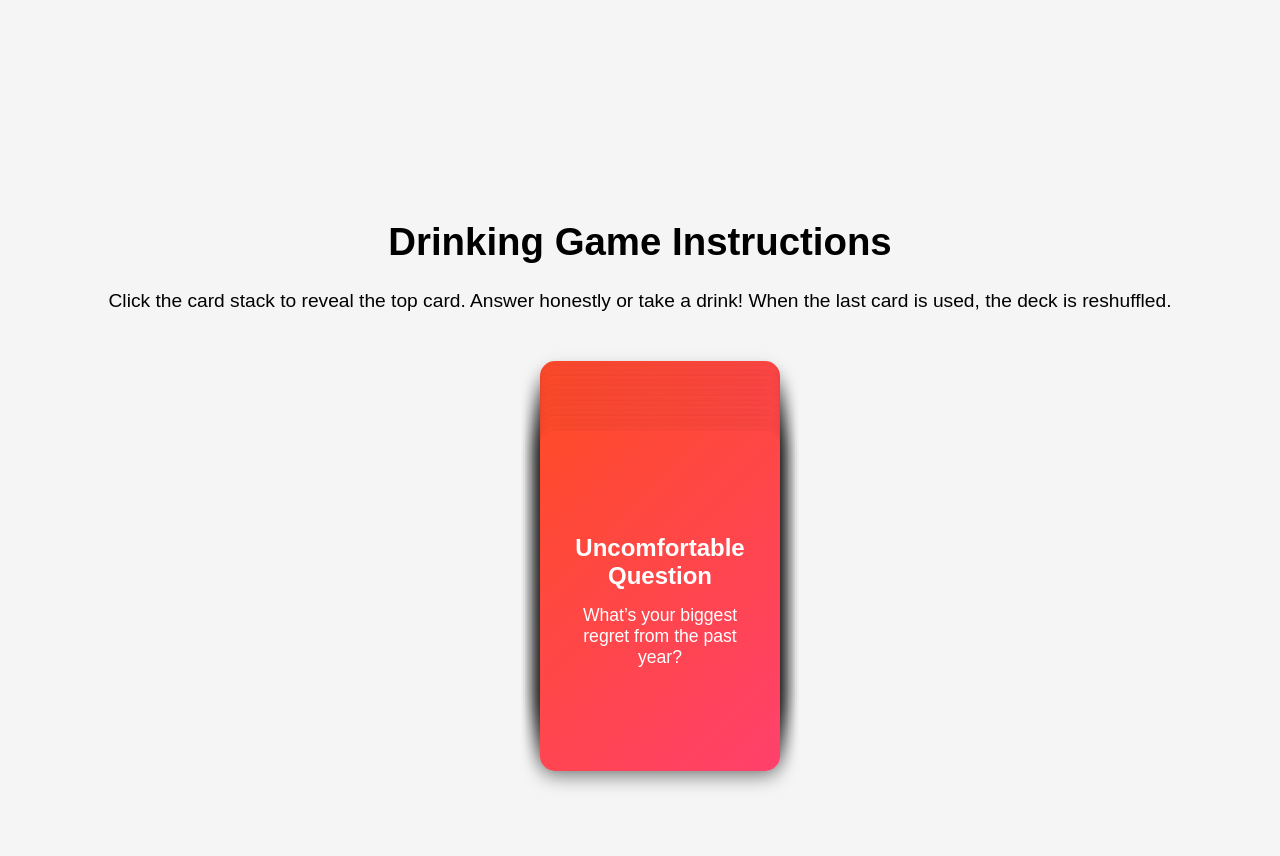
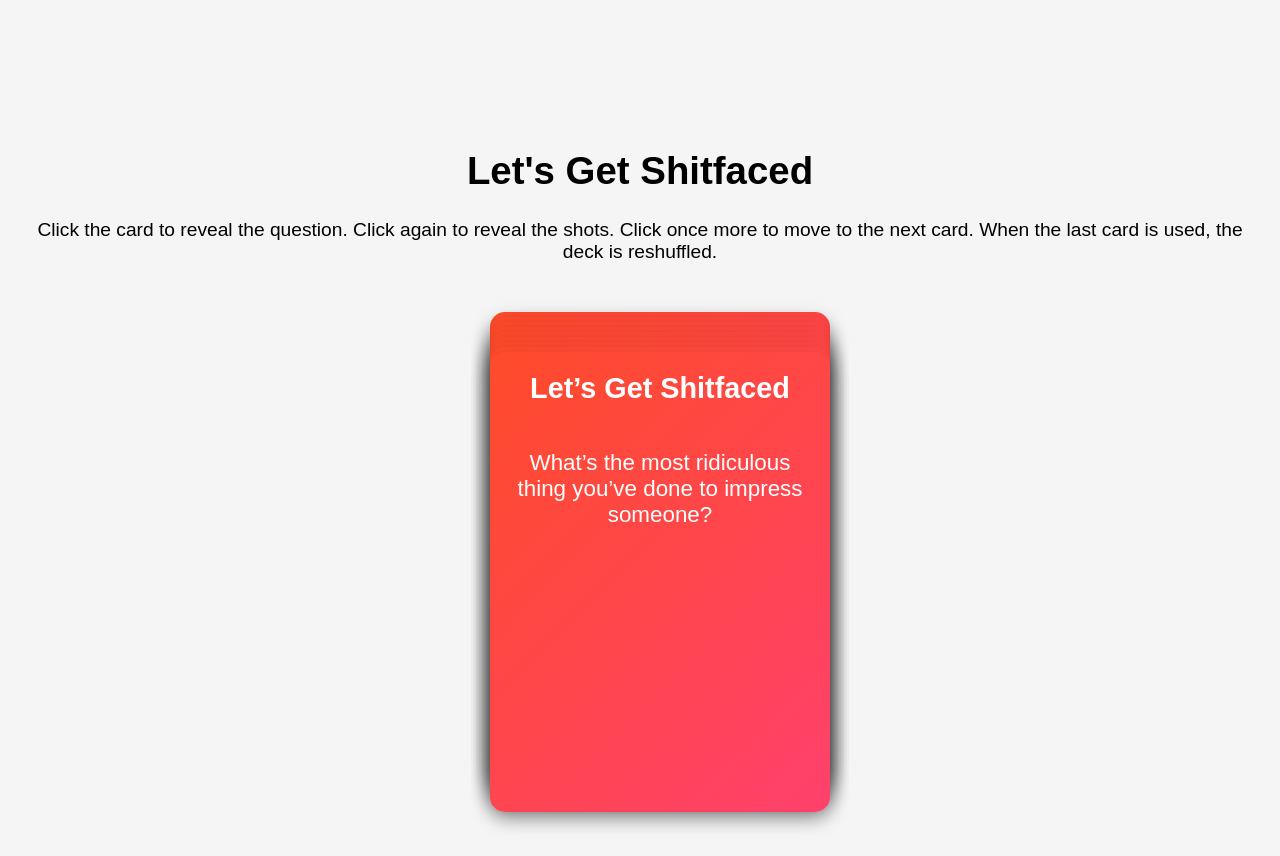
Before and after one commit to FrannyWebby/drinking-game-cards, a plain HTML site: page index.html in a window 1280 px wide. Drawn offline with Linux system fonts and the light colour scheme.

Commit message:
index.html

```diff
--- a/index.html
+++ b/index.html
@@ -3,7 +3,7 @@
 <head>
     <meta charset="UTF-8">
     <meta name="viewport" content="width=device-width, initial-scale=1.0">
-    <title>Drinking Game Cards</title>
+    <title>Let's Get Shitfaced</title>
     <style>
         body {
             font-family: 'Arial', sans-serif;
@@ -26,8 +26,8 @@
 
         .card-stack {
             position: relative;
-            width: 200px;
-            height: 300px;
+            width: 300px; /* More card-like dimensions */
+            height: 420px;
         }
 
         .card {
@@ -41,35 +41,63 @@
             display: flex;
             flex-direction: column;
             align-items: center;
-            justify-content: center;
+            justify-content: flex-start;
             text-align: center;
             padding: 20px;
             cursor: pointer;
-            transition: transform 0.3s, box-shadow 0.3s;
-            backface-visibility: hidden;
-        }
-
-        .card:hover {
-            transform: scale(1.05);
-            box-shadow: 0 12px 30px rgba(0, 0, 0, 0.3);
+            transition: transform 0.6s, opacity 0.3s;
         }
 
         .card.hidden {
-            transform: rotateY(180deg);
+            opacity: 0;
+            pointer-events: none;
+            transform: translateY(50px);
+        }
+
+        .card.show-shots {
+            transform: translateY(0) scale(1.05);
         }
 
         .card-title {
-            font-size: 1.5em;
+            font-size: 1.8em;
             margin-bottom: 15px;
             font-weight: bold;
         }
 
         .card-question {
-            font-size: 1.1em;
+            font-size: 1.4em;
+            margin-top: 30px;
+            text-align: center;
+        }
+
+        .card-shots {
+            font-size: 2em;
+            font-weight: bold;
+            text-align: center;
+            margin-top: auto; /* Align to the bottom of the card */
+            display: none;
         }
 
         .card-stack .card:last-child {
             z-index: 10;
+        }
+
+        @keyframes shuffle-animation {
+            0% { transform: translateY(0); }
+            25% { transform: translateY(-20px); }
+            50% { transform: translateY(20px); }
+            75% { transform: translateY(-10px); }
+            100% { transform: translateY(0); }
+        }
+
+        @keyframes next-card-animation {
+            0% { transform: translateY(0); opacity: 1; }
+            100% { transform: translateY(50px); opacity: 0; }
+        }
+
+        @keyframes reveal-shots-animation {
+            0% { transform: scale(1); }
+            100% { transform: scale(1.05); }
         }
     </style>
     <script>
@@ -86,26 +114,32 @@
                 });
             };
 
+            const handleCardClick = (card) => {
+                if (!card.classList.contains("show-shots")) {
+                    // Reveal the shots counter
+                    card.querySelector(".card-shots").style.display = "block";
+                    if (card.classList.contains("joker-card")) {
+                        card.querySelector(".card-shots").textContent = "Everyone drinks 2 shots!";
+                    } else {
+                        const shots = Math.floor(Math.random() * 5) + 1; // Random number between 1 and 5
+                        card.querySelector(".card-shots").textContent = `${shots} shots!`;
+                    }
+                    card.classList.add("show-shots");
+                } else {
+                    // Move to the next card
+                    card.classList.add("hidden");
+                    cards.pop();
+
+                    if (cards.length === 0) {
+                        cards = Array.from(document.querySelectorAll(".card"));
+                        shuffleCards();
+                    }
+                }
+            };
+
             cards.forEach((card, index) => {
                 card.style.transform = `translateY(${index * 5}px)`;
-            });
-
-            stack.addEventListener("click", () => {
-                const topCard = cards.pop();
-                if (topCard) {
-                    topCard.classList.add("hidden");
-                    setTimeout(() => {
-                        topCard.remove();
-                        if (cards.length === 0) {
-                            cards = Array.from(document.querySelectorAll(".card"));
-                            shuffleCards();
-                        } else {
-                            cards.forEach((card, index) => {
-                                card.style.transform = `translateY(${index * 5}px)`;
-                            });
-                        }
-                    }, 500);
-                }
+                card.addEventListener("click", () => handleCardClick(card));
             });
 
             shuffleCards();
@@ -115,72 +149,56 @@
 <body>
 
     <div class="instructions">
-        <h1>Drinking Game Instructions</h1>
-        <p>Click the card stack to reveal the top card. Answer honestly or take a drink! When the last card is used, the deck is reshuffled.</p>
+        <h1>Let's Get Shitfaced</h1>
+        <p>Click the card to reveal the question. Click again to reveal the shots. Click once more to move to the next card. When the last card is used, the deck is reshuffled.</p>
     </div>
 
     <div class="card-stack">
         <div class="card">
-            <div class="card-title">Uncomfortable Question</div>
-            <div class="card-question">What’s the most embarrassing thing you’ve ever said in public?</div>
+            <div class="card-title">Let’s Get Shitfaced</div>
+            <div class="card-question">What’s the weirdest food combination you secretly enjoy?</div>
+            <div class="card-shots"></div>
         </div>
         <div class="card">
-            <div class="card-title">Uncomfortable Question</div>
-            <div class="card-question">Who in this group would you trust the least with a big secret?</div>
+            <div class="card-title">Let’s Get Shitfaced</div>
+            <div class="card-question">If you could live in any fictional universe, which one would it be?</div>
+            <div class="card-shots"></div>
         </div>
         <div class="card">
-            <div class="card-title">Uncomfortable Question</div>
-            <div class="card-question">What’s a belief you have that most people here would disagree with?</div>
+            <div class="card-title">Let’s Get Shitfaced</div>
+            <div class="card-question">What’s the most ridiculous thing you’ve done to impress someone?</div>
+            <div class="card-shots"></div>
         </div>
         <div class="card">
-            <div class="card-title">Uncomfortable Question</div>
-            <div class="card-question">Have you ever betrayed a friend? If yes, how?</div>
+            <div class="card-title">Let’s Get Shitfaced</div>
+            <div class="card-question">What’s one skill you wish you could learn instantly?</div>
+            <div class="card-shots"></div>
         </div>
         <div class="card">
-            <div class="card-title">Uncomfortable Question</div>
-            <div class="card-question">What’s the biggest lie you’ve ever told your parents?</div>
+            <div class="card-title">Let’s Get Shitfaced</div>
+            <div class="card-question">Who in this group do you think has the best sense of humor?</div>
+            <div class="card-shots"></div>
+        </div>
+        <div class="card joker-card">
+            <div class="card-title">JOKER CARD</div>
+            <div class="card-question">Everyone drinks 2 shots!</div>
+            <div class="card-shots"></div>
         </div>
         <div class="card">
-            <div class="card-title">Uncomfortable Question</div>
-            <div class="card-question">What’s the pettiest reason you’ve ever stopped talking to someone?</div>
+            <div class="card-title">Let’s Get Shitfaced</div>
+            <div class="card-question">What’s the most embarrassing thing you’ve ever said in public?</div>
+            <div class="card-shots"></div>
         </div>
         <div class="card">
-            <div class="card-title">Uncomfortable Question</div>
-            <div class="card-question">What’s the worst advice you’ve ever given someone?</div>
+            <div class="card-title">Let’s Get Shitfaced</div>
+            <div class="card-question">Who in this group would you trust the least with a big secret?</div>
+            <div class="card-shots"></div>
         </div>
         <div class="card">
-            <div class="card-title">Uncomfortable Question</div>
-            <div class="card-question">What’s the most irresponsible thing you’ve done recently?</div>
-        </div>
-        <div class="card">
-            <div class="card-title">Uncomfortable Question</div>
-            <div class="card-question">What’s a talent you pretend to have but really don’t?</div>
-        </div>
-        <div class="card">
-            <div class="card-title">Uncomfortable Question</div>
-            <div class="card-question">Who in this group would you trade lives with and why?</div>
-        </div>
-        <div class="card">
-            <div class="card-title">Uncomfortable Question</div>
-            <div class="card-question">What’s the worst thing you’ve said about someone in this group?</div>
-        </div>
-        <div class="card">
-            <div class="card-title">Uncomfortable Question</div>
-            <div class="card-question">What’s the last thing you Googled that you’d be embarrassed to share?</div>
-        </div>
-        <div class="card">
-            <div class="card-title">Uncomfortable Question</div>
-            <div class="card-question">Have you ever taken credit for someone else’s work? What was it?</div>
-        </div>
-        <div class="card">
-            <div class="card-title">Uncomfortable Question</div>
-            <div class="card-question">What’s your biggest regret from the past year?</div>
-        </div>
-        <div class="card">
-            <div class="card-title">Uncomfortable Question</div>
-            <div class="card-question">What’s something you’ve done that you’d never admit to your family?</div>
+            <div class="card-title">Let’s Get Shitfaced</div>
+            <div class="card-question">What’s a belief you have that most people here would disagree with?</div>
+            <div class="card-shots"></div>
         </div>
     </div>
-
 </body>
 </html>
```
